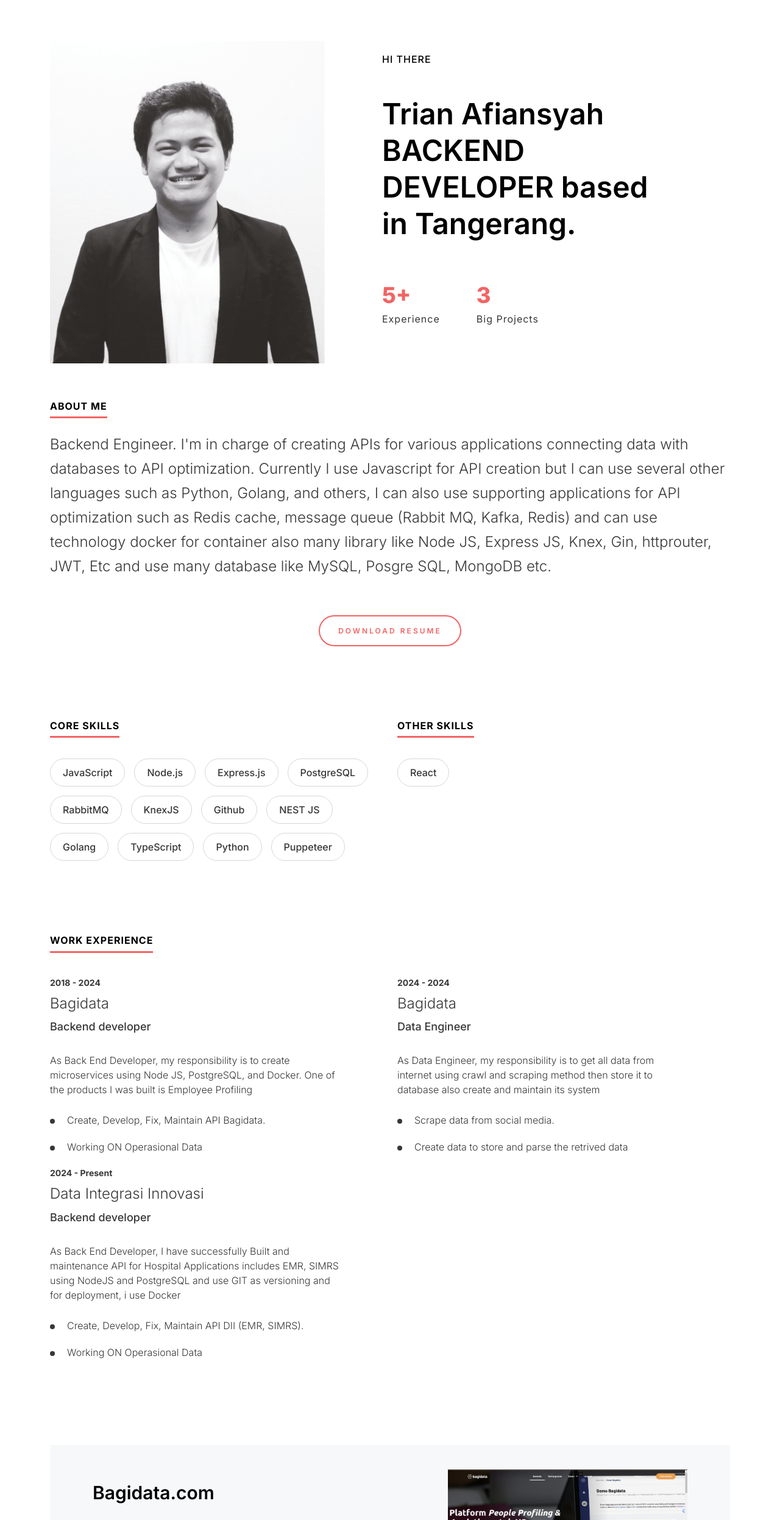
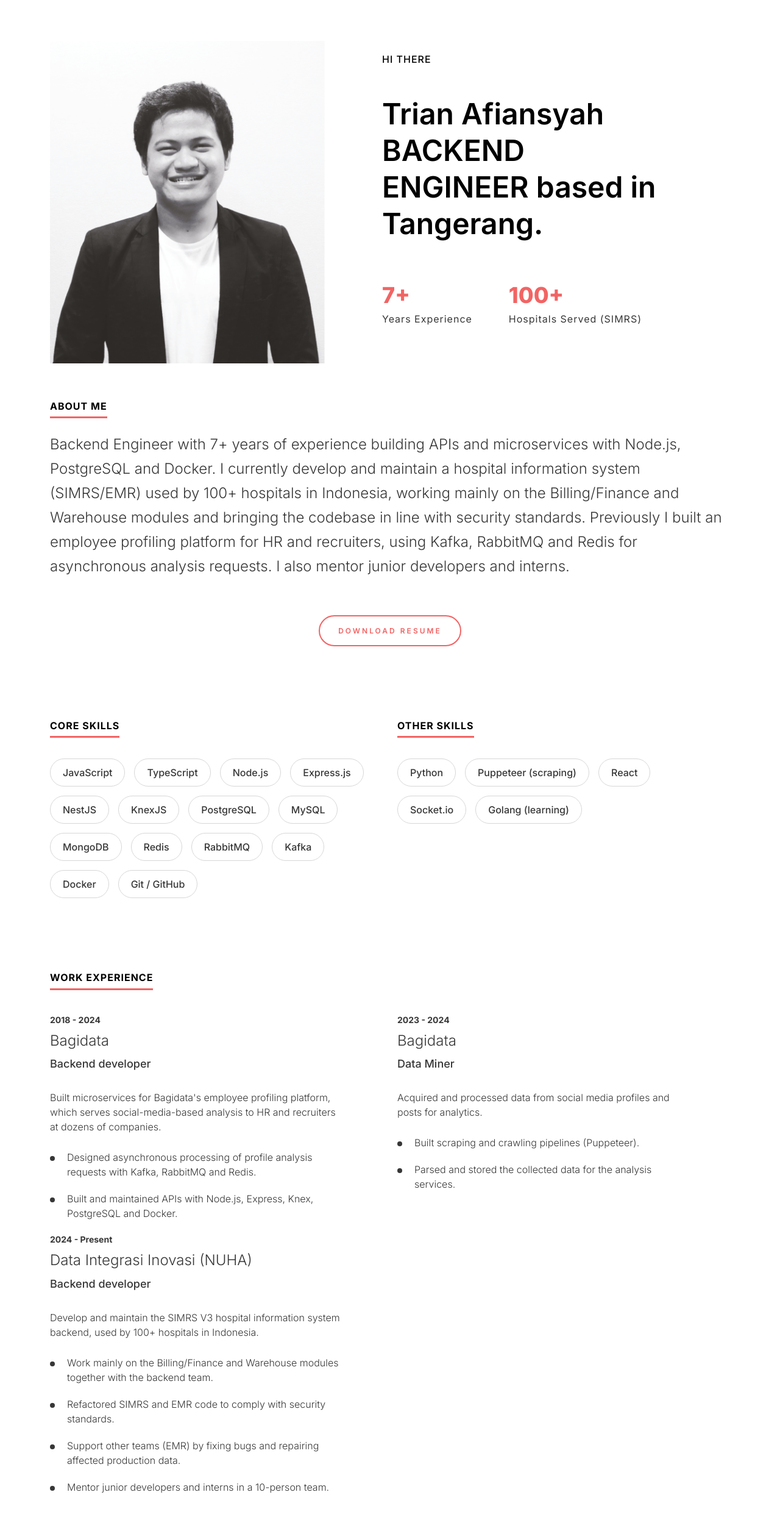
Before and after one commit to jajangratis/portofolio-v1, a plain HTML site: page index.html in a window 1280 px wide. Shown: the part 113-2606 px from the top of the page at 61% size. Drawn offline with nearby package versions, Linux system fonts and the light colour scheme.

Commit message:
Update portfolio content, project section and resume
- Refresh about, skills and experience sections
- Fix broken NUHA image and rewrite project description
- Replace expired resume link with public CV PDF
- Remove unused template page and images
- Add README

```diff
--- a/index.html
+++ b/index.html
@@ -18,7 +18,7 @@
       <link href="assets/css/main.css" rel="stylesheet">
 
 
-    <title>Portofolio</title>
+    <title>Trian Afiansyah - Backend Engineer</title>
   </head>
   <body>
 
@@ -55,16 +55,16 @@
             <section>
                 <h1>
                   <span>HI THERE</span>
-                  Trian Afiansyah <br> BACKEND DEVELOPER based in Tangerang.
+                  Trian Afiansyah <br> BACKEND ENGINEER based in Tangerang.
                 </h1>
                 <ul class="ds-numbervalulist">
                   <li>
-                    <strong>5+</strong>
-                    <span>Experience</span>
+                    <strong>7+</strong>
+                    <span>Years Experience</span>
                   </li>
                   <li>
-                    <strong>3</strong>
-                    <span>Big Projects</span>
+                    <strong>100+</strong>
+                    <span>Hospitals Served (SIMRS)</span>
                   </li>
                 </ul>
             </section>
@@ -79,9 +79,9 @@
       <div class="container">
         <section>
             <h2 class="ds-heading">About Me</h2>
-            <p>Backend Engineer. I'm in charge of creating APIs for various applications connecting data with databases to API optimization. Currently I use Javascript for API creation but I can use several other languages such as Python, Golang, and others, I can also use supporting applications for API optimization such as Redis cache, message queue (Rabbit MQ, Kafka, Redis) and can use technology docker for container also many library like Node JS, Express JS, Knex, Gin, httprouter, JWT, Etc and use many database like MySQL, Posgre SQL, MongoDB etc.</p>
+            <p>Backend Engineer with 7+ years of experience building APIs and microservices with Node.js, PostgreSQL and Docker. I currently develop and maintain a hospital information system (SIMRS/EMR) used by 100+ hospitals in Indonesia, working mainly on the Billing/Finance and Warehouse modules and bringing the codebase in line with security standards. Previously I built an employee profiling platform for HR and recruiters, using Kafka, RabbitMQ and Redis for asynchronous analysis requests. I also mentor junior developers and interns.</p>
             <div class="ds-button-sec text-center">
-                <a href="https://glints-dashboard.s3.ap-southeast-1.amazonaws.com/resume/1c37a50b8e6abfc9a71543d617a5119b.pdf?AWSAccessKeyId=AKIAJR3GSVCP6OKZQSZA&Expires=1712119577&Signature=fwtDtstC9aeZeICCOPC%2Br6ZRGWw%3D" class="ds-button">Download Resume</a>
+                <a href="assets/Trian_Afiansyah_CV.pdf" target="_blank" class="ds-button">Download Resume</a>
             </div>
         </section>
       </div>
@@ -96,23 +96,29 @@
              <h2 class="ds-heading">Core Skills</h2>
              <ul class="ds-skills-list">
                <li>JavaScript</li>
+               <li>TypeScript</li>
                <li>Node.js</li>
                <li>Express.js</li>
+               <li>NestJS</li>
+               <li>KnexJS</li>
                <li>PostgreSQL</li>
+               <li>MySQL</li>
+               <li>MongoDB</li>
+               <li>Redis</li>
                <li>RabbitMQ</li>
-               <li>KnexJS</li>
-               <li>Github</li>
-               <li>NEST JS</li>
-               <li>Golang</li>
-               <li>TypeScript</li>
-               <li>Python</li>
-               <li>Puppeteer</li>
+               <li>Kafka</li>
+               <li>Docker</li>
+               <li>Git / GitHub</li>
              </ul>
           </div>
           <div class="col-12 col-sm-12 col-md-6 col-lg-6 col-xl-6 col-xxl-6">
             <h2 class="ds-heading">Other Skills</h2>
             <ul class="ds-skills-list">
+              <li>Python</li>
+              <li>Puppeteer (scraping)</li>
               <li>React</li>
+              <li>Socket.io</li>
+              <li>Golang (learning)</li>
             </ul>
           </div>
         </div>
@@ -130,34 +136,36 @@
                 <span class="ds-year">2018 - 2024</span>
                 <h3 class="ds-officename">Bagidata</h3>
                 <span class="ds-department">Backend developer</span>
-                <p>As Back End Developer, my responsibility is to create microservices using Node JS, PostgreSQL, and Docker. One of the products I was built is Employee Profiling</p>
+                <p>Built microservices for Bagidata's employee profiling platform, which serves social-media-based analysis to HR and recruiters at dozens of companies.</p>
                 <ul>
-                  <li>Create, Develop, Fix, Maintain API Bagidata.</li>
-                  <li>Working ON Operasional Data </li>
+                  <li>Designed asynchronous processing of profile analysis requests with Kafka, RabbitMQ and Redis.</li>
+                  <li>Built and maintained APIs with Node.js, Express, Knex, PostgreSQL and Docker.</li>
                 </ul>
               </section>
             </div>
             <div class="col-12 col-sm-12 col-md-6 col-lg-6 col-xl-6 col-xxl-6">
               <section>
-                <span class="ds-year">2024 - 2024</span>
+                <span class="ds-year">2023 - 2024</span>
                 <h3 class="ds-officename">Bagidata</h3>
-                <span class="ds-department">Data Engineer</span>
-                <p>As Data Engineer, my responsibility is to get all data from internet using crawl and scraping method then store it to database also create and maintain its system</p>
+                <span class="ds-department">Data Miner</span>
+                <p>Acquired and processed data from social media profiles and posts for analytics.</p>
                 <ul>
-                  <li>Scrape data from social media.</li>
-                  <li>Create data to store and parse the retrived data</li>
+                  <li>Built scraping and crawling pipelines (Puppeteer).</li>
+                  <li>Parsed and stored the collected data for the analysis services.</li>
                 </ul>
               </section>
             </div>
             <div class="col-12 col-sm-12 col-md-6 col-lg-6 col-xl-6 col-xxl-6">
               <section>
                 <span class="ds-year">2024 - Present</span>
-                <h3 class="ds-officename">Data Integrasi Innovasi</h3>
+                <h3 class="ds-officename">Data Integrasi Inovasi (NUHA)</h3>
                 <span class="ds-department">Backend developer</span>
-                <p>As Back End Developer, I have successfully Built and maintenance API for Hospital Applications includes EMR, SIMRS using NodeJS and PostgreSQL and use GIT as versioning and for deployment, i use Docker</p>
+                <p>Develop and maintain the SIMRS V3 hospital information system backend, used by 100+ hospitals in Indonesia.</p>
                 <ul>
-                  <li>Create, Develop, Fix, Maintain API DII (EMR, SIMRS).</li>
-                  <li>Working ON Operasional Data </li>
+                  <li>Work mainly on the Billing/Finance and Warehouse modules together with the backend team.</li>
+                  <li>Refactored SIMRS and EMR code to comply with security standards.</li>
+                  <li>Support other teams (EMR) by fixing bugs and repairing affected production data.</li>
+                  <li>Mentor junior developers and interns in a 10-person team.</li>
                 </ul>
               </section>
             </div>
@@ -195,13 +203,13 @@
              <div class="row">
                  <div class="col-12 col-sm-12 col-md-7 col-lg-7 col-xl-7 col-xxl-7">
                      <section>
-                         <h3 class="ds-work-tilte">Data Integrasi Innovasi (NUHA)</h3>
-                         <p>DII adalah Pembuat Sistem Informasi Manajemen Rumah Sakit, Electronic Medical Record dan Mobile Aplikasi yang mengutamakan efisiensi dalam hal pengelolalan  serta didukung dengan teknologi terbaru </p>
+                         <h3 class="ds-work-tilte">Data Integrasi Inovasi (NUHA)</h3>
+                         <p>NUHA builds a hospital information system (SIMRS), Electronic Medical Record (EMR) and mobile apps used by 100+ hospitals in Indonesia. I work on the backend team, mainly on the Billing/Finance and Warehouse modules, and helped patch security vulnerabilities in legacy code without changing business logic.</p>
                          <a href="https://nuha.care/" class="ds-button">Details</a>
                      </section>
                  </div>
                  <div class="col-12 col-sm-12 col-md-5 col-lg-5 col-xl-5 col-xxl-5">
-                     <figure><img src="https://nuha.care/wp-content/uploads/2023/07/cropped-cropped-PT.-Neural-Universal-Healthcare-Application-1-1.png"></figure>
+                     <figure><img src="assets/images/nuha.png" alt="NUHA SIMRS &amp; EMR platform homepage" style="width:100%;height:auto;"></figure>
                  </div>
              </div>
            </div>
--- a/works-setails.html
+++ /dev/null
@@ -1,116 +0,0 @@
-<!doctype html>
-<html lang="en">
-  <head>
-    <!-- Required meta tags -->
-    <meta charset="utf-8">
-    <meta name="viewport" content="width=device-width, initial-scale=1">
-      <!-- Google Fots -->
-     <link rel="preconnect" href="https://fonts.googleapis.com">
-    <link rel="preconnect" href="https://fonts.gstatic.com" crossorigin>
-    <link href="https://fonts.googleapis.com/css2?family=Inter:wght@100;200;300;400;500;600;700;800;900&display=swap" rel="stylesheet">
-      <!-- Remixicon Icon -->
-      <link href="https://cdn.jsdelivr.net/npm/remixicon@2.5.0/fonts/remixicon.css" rel="stylesheet">
-      <!-- Remixicon Icon -->
-      <!-- Bootstrap CSS -->
-      <link href="https://cdn.jsdelivr.net/npm/bootstrap@5.0.2/dist/css/bootstrap.min.css" rel="stylesheet" integrity="sha384-EVSTQN3/azprG1Anm3QDgpJLIm9Nao0Yz1ztcQTwFspd3yD65VohhpuuCOmLASjC" crossorigin="anonymous">
-      <link href="https://unpkg.com/aos@2.3.1/dist/aos.css" rel="stylesheet">
-      <!-- Main CSS -->
-      <link href="assets/css/main.css" rel="stylesheet">
-
-
-    <title>Jason Stroff</title>
-  </head>
-  <body>
-
-    <!-- header -->
-    <header class="ds-header" id="site-header">
-        <div class="container">
-            <div class="ds-header-inner">
-              <!-- logo -->
-              <a href="index.html" class="ds-logo">
-                <span>J</span>Jason Stroff
-              </a>
-              <!-- logo -->
-              <!-- social -->
-              <ul class="ds-social">
-                <li><a href="#" target="_blank"><i class="ri-github-fill"></i></a></li>
-                <li><a href="#" target="_blank"><i class="ri-stack-overflow-line"></i></a></li>
-                <li><a href="#" target="_blank"><i class="ri-linkedin-fill"></i></a></li>
-              </ul>
-              <!-- social -->
-            </div>
-        </div>
-    </header>
-    <!-- header -->
-
-   <main class="ds-main-section">
-     <div class="container">
-        <div class="ds-work-details-section">
-            <div class="text-center">
-              <a href="index.html" class="ds-button ds-arrow-button"><i class="ri-arrow-left-s-line"></i> BAck</a>
-            </div>
-            <div class="row justify-content-center">
-              <div class="col-12 col-sm-12 col-md-10 col-lg-10 col-xl-10 col-xxl-10">
-                  <header class="ds-work-det-hed">
-                      <h1 class="ds-work-det-title">Tripy mobile app</h1>
-                      <span class="ds-work-det-dep">Mobile development - 2019</span>
-                  </header>
-                  <figure><img src="assets/images/work-details-image-1.jpg"></figure>
-                  <div class="ds-work-content-sec">
-                      <div class="row justify-content-center">
-                          <div class="col-12 col-sm-12 col-md-8 col-lg-8 col-xl-8 col-xxl-8">
-                              <p>Phasellus non faucibus purus, a venenatis diam. In faucibus orci mauris, porttitor egestas diam elementum non. Vestibulum non metus tempus, sagittis libero sed, euismod purus. Cras dolor nulla, hendrerit vitae libero eu, finibus ultricies dolor. Vestibulum non metus tempus, sagittis libero sed, euismod purus. Cras dolor nulla, hendrerit vitae libero eu, finibus ultricies dolor.</p>
-
-                              <p>Curabitur quis tortor sit amet ligula lobortis auctor. Class aptent taciti sociosqu ad litora torquent per conubia nostra, per inceptos himenaeos. Integer ut turpis eget urna egestas maximus. </p>
-
-                              <h2>Sub Title for project</h2>
-                              <p>Phasellus non faucibus purus, a venenatis diam. In faucibus orci mauris, porttitor egestas diam elementum non. Vestibulum non metus tempus, sagittis libero sed, euismod purus. Cras dolor nulla, hendrerit vitae libero eu, finibus ultricies dolor. Vestibulum non metus tempus, sagittis libero sed, euismod purus. Cras dolor nulla, hendrerit vitae libero eu, finibus ultricies dolor.</p>
-
-                              <ul>
-                                <li>Phasellus non faucibus purus, a venenatis diam. In faucibus orci mauris, porttitor egestas diam elementum non.</li>
-                                 <li>Vestibulum non metus tempus, sagittis libero sed, euismod purus.</li>
-                                 <li>Vestibulum non metus tempus, sagittis libero sed, euismod purus. Cras dolor nulla, hendrerit vitae libero eu, finibus ultricies dolor. Vestibulum non metus tempus.</li>
-                              </ul>
-                          </div>
-                      </div>
-                  </div>
-                 <figure><img src="assets/images/work-details-image-2.jpg"></figure>
-                  <div class="ds-work-content-sec">
-                      <div class="row justify-content-center">
-                          <div class="col-12 col-sm-12 col-md-8 col-lg-8 col-xl-8 col-xxl-8">
-                              <p>Phasellus non faucibus purus, a venenatis diam. In faucibus orci mauris, porttitor egestas diam elementum non. Vestibulum non metus tempus, sagittis libero sed, euismod purus. Cras dolor nulla, hendrerit vitae libero eu, finibus ultricies dolor. Vestibulum non metus tempus, sagittis libero sed, euismod purus. Cras dolor nulla, hendrerit vitae libero eu, finibus ultricies dolor.</p>
-                          </div>
-                      </div>
-                  </div>
-              </div>
-            </div>
-        </div>
-     </div>
-   </main>
-
-   <!--  footer -->
-   <footer class="ds-footer text-center">
-     <div class="container">
-        <section>
-          <span>Stay in touch</span>
-          <h4>Ready to talk?</h4>
-          <p>Feel free to contact us</p>
-          <a href="mailto:test@test.com" class="ds-button">Lets Talk</a>
-        </section>
-        <span class="ds-copyright">© 2022 All rights reserved. Free minimal bootstrap template by <a href="https://designstub.com/" target="_blank">Designstub</a>.</span>
-     </div>
-   </footer>
-
-
-    <script src="https://ajax.googleapis.com/ajax/libs/jquery/3.5.1/jquery.min.js"></script>
-    <!-- Option 1: Bootstrap Bundle with Popper -->
-    <script src="https://cdn.jsdelivr.net/npm/bootstrap@5.0.2/dist/js/bootstrap.bundle.min.js" integrity="sha384-MrcW6ZMFYlzcLA8Nl+NtUVF0sA7MsXsP1UyJoMp4YLEuNSfAP+JcXn/tWtIaxVXM" crossorigin="anonymous"></script>
-
-    <!-- Option 2: Separate Popper and Bootstrap JS -->
-    <!--
-    <script src="https://cdn.jsdelivr.net/npm/@popperjs/core@2.9.2/dist/umd/popper.min.js" integrity="sha384-IQsoLXl5PILFhosVNubq5LC7Qb9DXgDA9i+tQ8Zj3iwWAwPtgFTxbJ8NT4GN1R8p" crossorigin="anonymous"></script>
-    <script src="https://cdn.jsdelivr.net/npm/bootstrap@5.0.2/dist/js/bootstrap.min.js" integrity="sha384-cVKIPhGWiC2Al4u+LWgxfKTRIcfu0JTxR+EQDz/bgldoEyl4H0zUF0QKbrJ0EcQF" crossorigin="anonymous"></script>
-    -->
-    <script src="assets/js/main.js"></script>
-  </body>
-</html>
```
Also changed, not shown: assets/images/nuha.png (added), assets/images/work-1.jpg (deleted), assets/images/work-2.jpg (deleted), assets/images/work-3.jpg (deleted), assets/images/work-details-image-1.jpg (deleted), assets/images/work-details-image-2.jpg (deleted), 2 other files.
